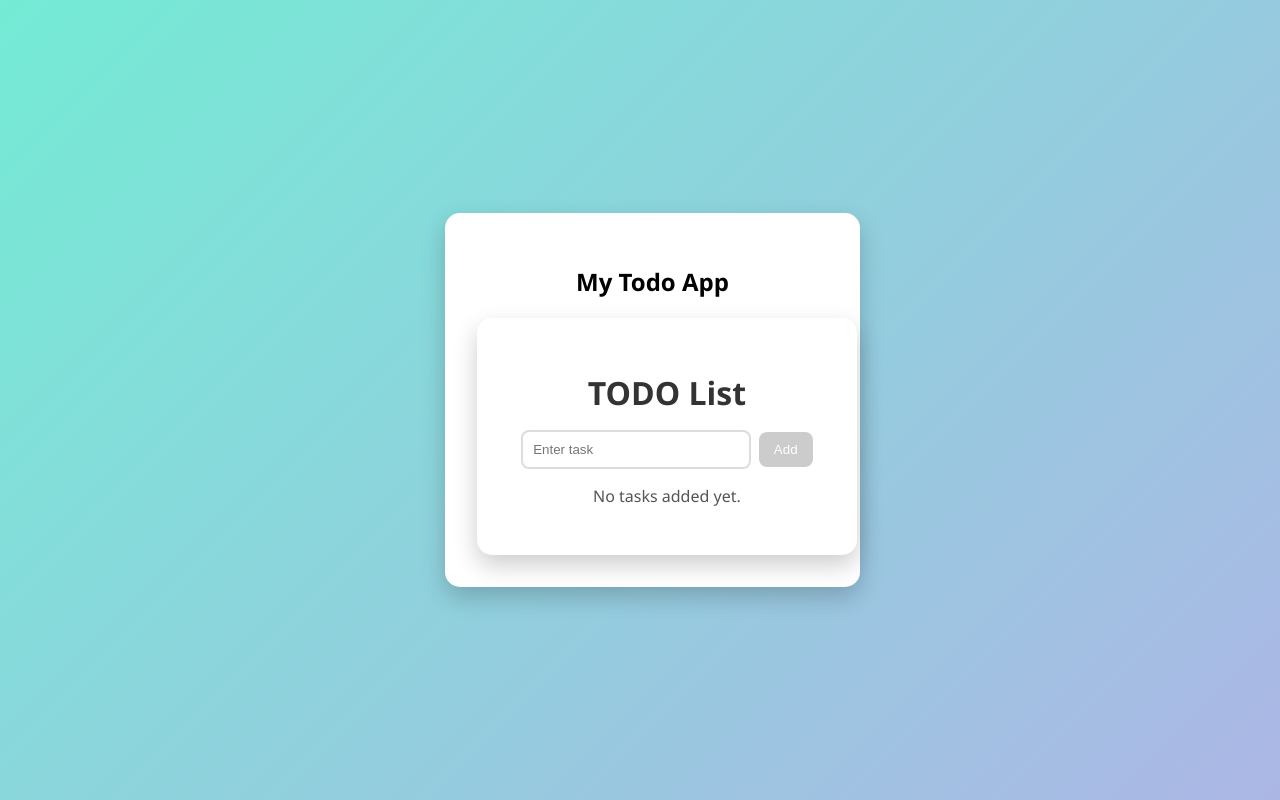
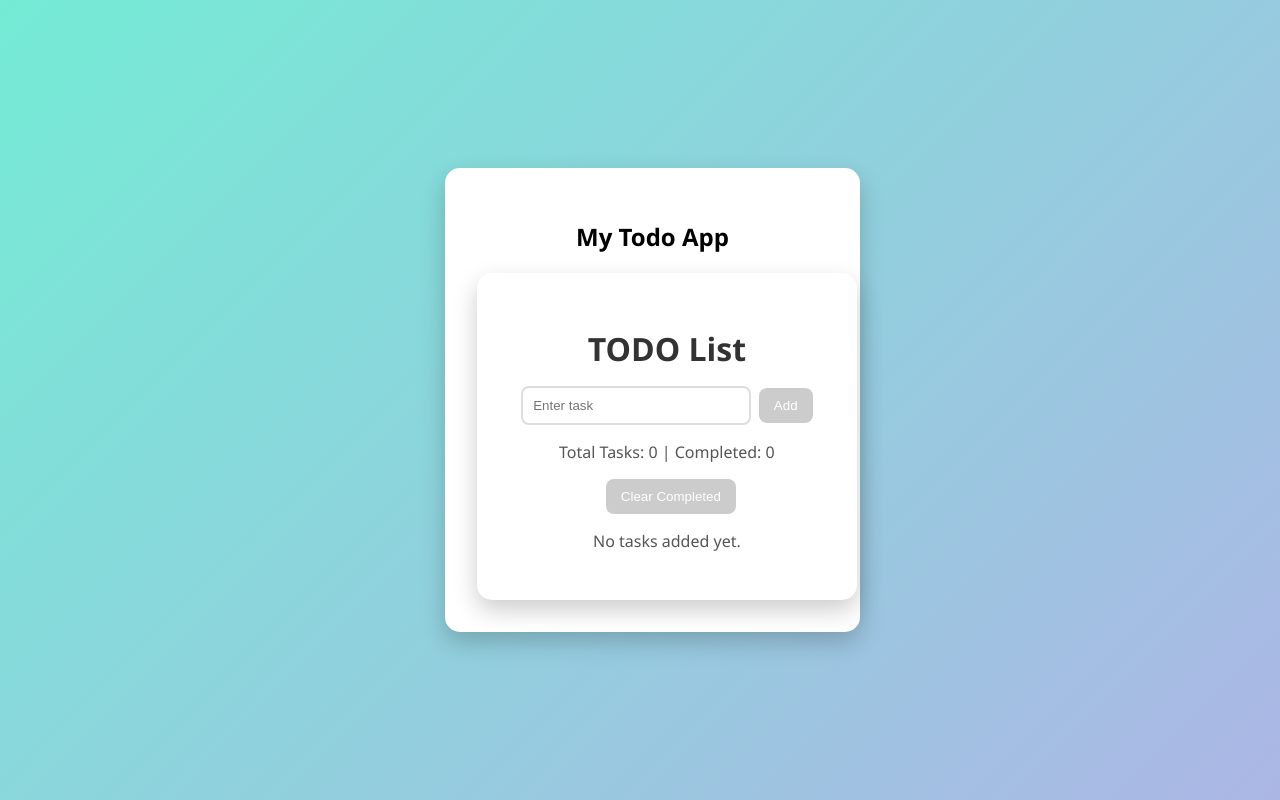
Before and after one commit to jitendhar27/SimpleTodoList, a React (Create React App) app: page / in a window 1280 px wide. Built offline with nearby package versions, Linux system fonts and the light colour scheme.

Commit message:
added Count feature with clear all option

```diff
--- a/src/components/todo.jsx
+++ b/src/components/todo.jsx
@@ -2,14 +2,12 @@ import { useState, useEffect } from "react";
 
 export default function Todo() {
   const [todos, setTodos] = useState(() => {
-    // Safe initialization from localStorage
     const stored = localStorage.getItem("todos");
     return stored ? JSON.parse(stored) : [];
   });
 
   const [newTodo, setNewTodo] = useState("");
 
-  // Save to localStorage whenever todos change
   useEffect(() => {
     localStorage.setItem("todos", JSON.stringify(todos));
   }, [todos]);
@@ -30,6 +28,13 @@ export default function Todo() {
     ));
   };
 
+  const clearCompleted = () => {
+    setTodos(todos.filter((todo) => !todo.completed));
+  };
+
+  const totalTasks = todos.length;
+  const completedTasks = todos.filter((todo) => todo.completed).length;
+
   return (
     <div className="App">
       <h1>TODO List</h1>
@@ -49,6 +54,13 @@ export default function Todo() {
 
         <button onClick={addTodo} disabled={newTodo.trim() === ""}>
           Add
+        </button>
+      </div>
+
+      <div style={{ marginTop: "1rem" }}>
+        <p>Total Tasks: {totalTasks} | Completed: {completedTasks}</p>
+        <button onClick={clearCompleted} disabled={completedTasks === 0}>
+          Clear Completed
         </button>
       </div>
 
```
